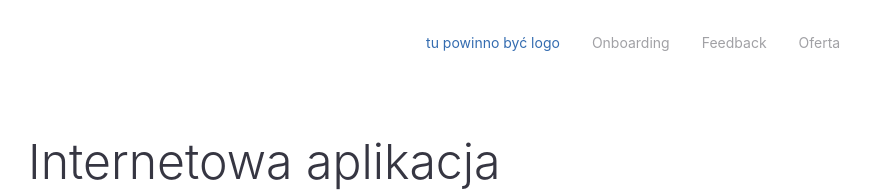
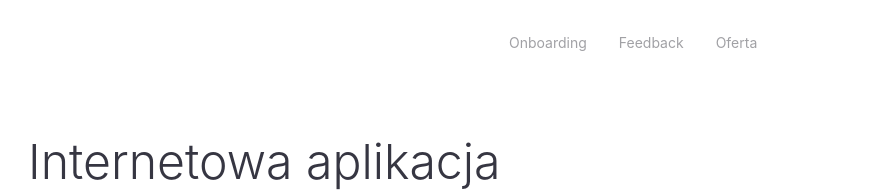
Before and after one commit to binawork/OnlineOnboarding, a Django app: page /onboarding/ in a window 1280 px wide. Shown: the top 191 px of the page, without its empty margins (48-918 px from the left). Run offline with Django 3.2, Linux system fonts and the light colour scheme; some libraries are stand-ins or nearby versions.

Commit message:
Comment logos todo

```diff
--- a/templates/index.html
+++ b/templates/index.html
@@ -78,9 +78,9 @@
            <!-- .navbar-collapse -->
           <div class="navbar-collapse collapse" id="navbarTogglerDemo01">
             <ul class="navbar-nav mx-auto">
-              <li class="nav-item mr-lg-3 active">
-                <a class="nav-link py-2" href="#">tu powinno być logo</a>
-              </li>
+{#            <li class="nav-item mr-lg-3 active">#}
+{#                <a class="nav-link py-2" href="#">tu powinno być logo</a>#}
+{#              </li> #}
               <li class="nav-item mr-lg-3">
                 <a class="nav-link py-2" href="#">Onboarding</a>
               </li>
```
